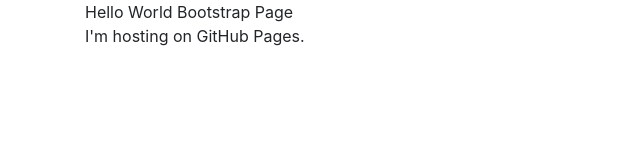
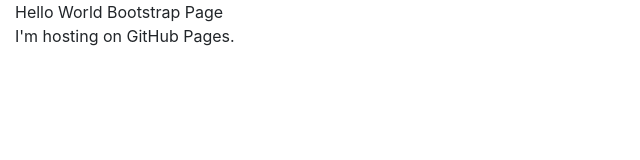
Before and after one commit to David-Dev-Cloud/David-Dev-Cloud.github.io, a plain HTML site: page index.html in a window 1280 px wide. Shown: the whole page, without its empty margins (0-640 px from the left). Drawn offline with nearby package versions, Linux system fonts and the light colour scheme.

Commit message:
Applied fluid container

```diff
--- a/index.html
+++ b/index.html
@@ -15,7 +15,7 @@
 </head>
 <body>
 
-  <div class="container"
+  <div class="container-fluid"
     <h1>Hello World Bootstrap Page</h1>
     <p>I'm hosting on GitHub Pages.</p>
   </div>
```
